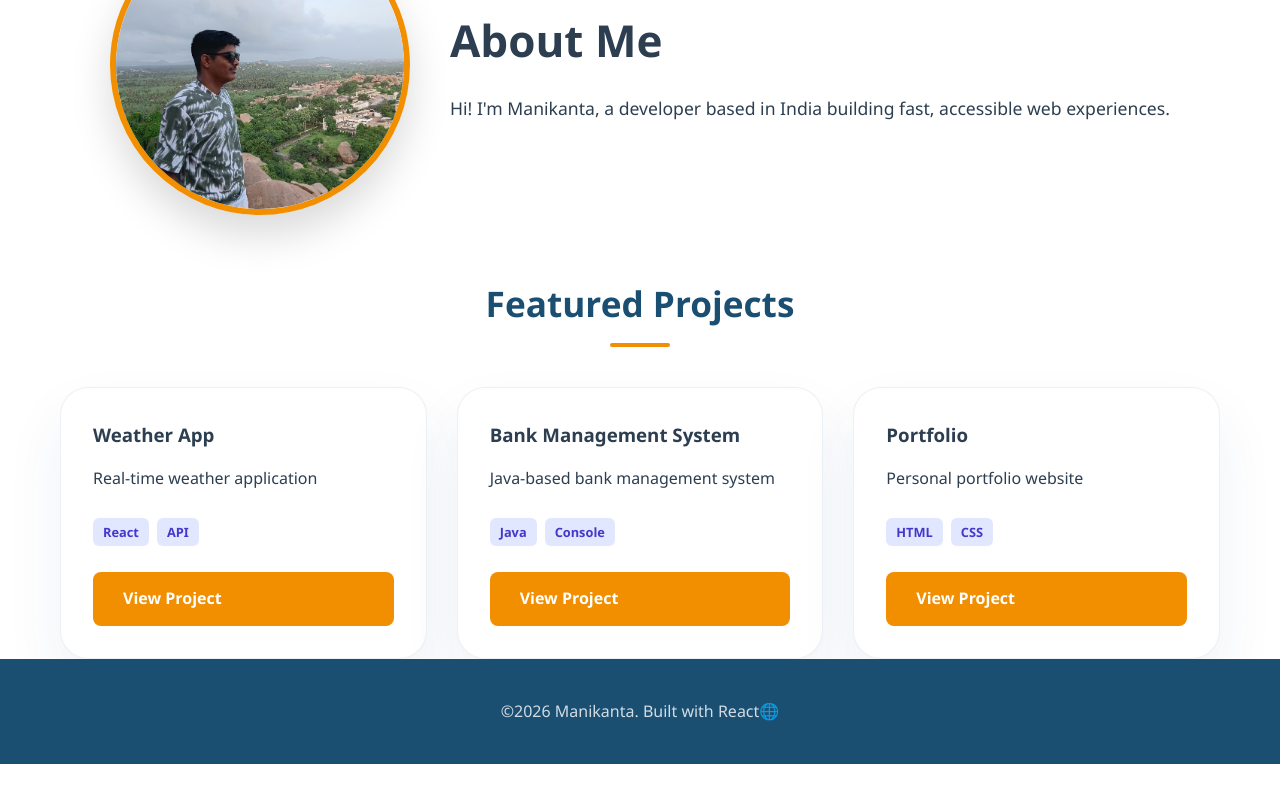
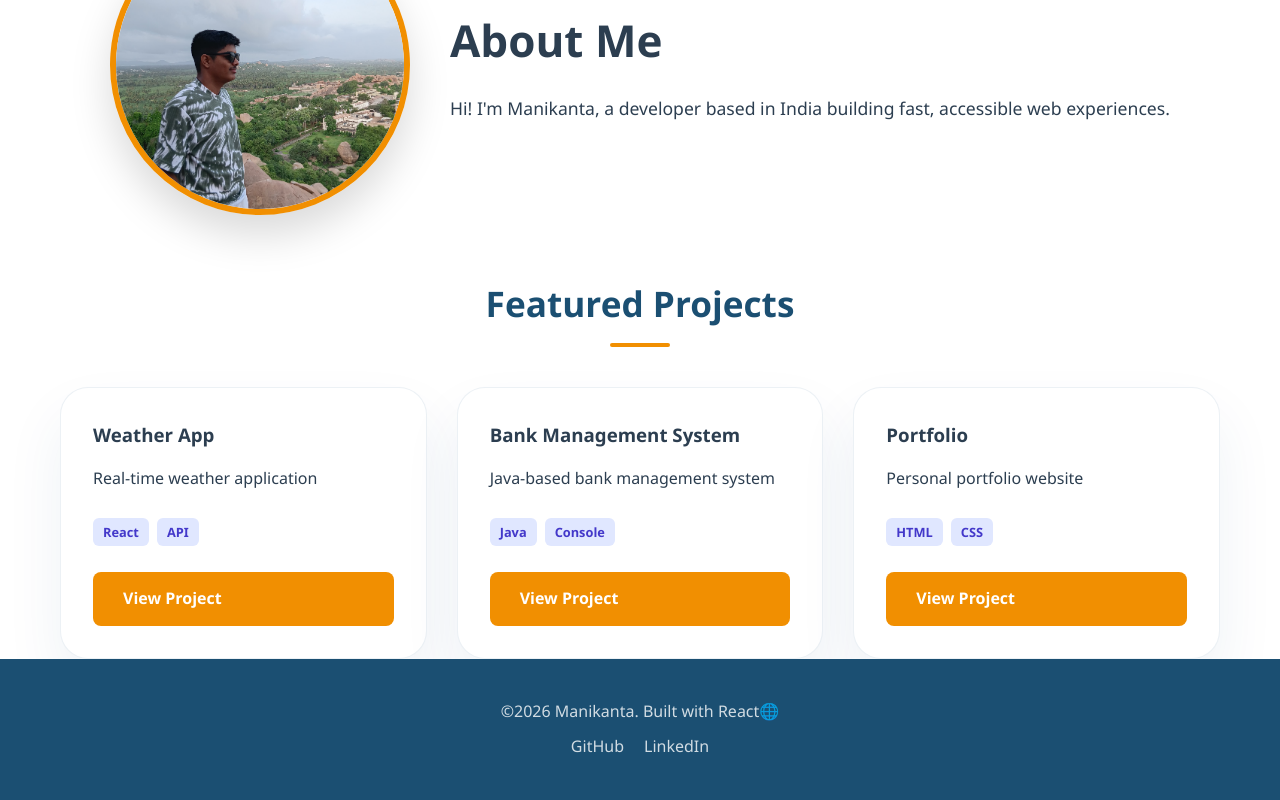
Before and after one commit to Manikantakardalli/React-portfolio, a React (Vite) app: page / in a window 1280 px wide. Shown: the part 710-1510 px from the top of the page. Before the commit the page ends 1474 px from the top, so only its background shows below. Built offline with nearby package versions, Linux system fonts and the light colour scheme.

Commit message:
Day15_Changes

```diff
--- a/src/components/Footer/Footer.css
+++ b/src/components/Footer/Footer.css
@@ -5,3 +5,18 @@
     text-align: center;
     padding: 40px 5%;
 }
+.social-links {
+    display: flex;
+    justify-content: center;
+    gap: 20px;
+    margin-top: 10px;
+}
+
+.social-links a {
+    text-decoration: none;
+    color: inherit;
+}
+
+.social-links a:hover {
+    text-decoration: underline;
+}
--- a/src/components/Footer/Footer.jsx
+++ b/src/components/Footer/Footer.jsx
@@ -2,12 +2,34 @@ import './Footer.css'
 
 function Footer(){
     const year = new Date().getFullYear();
+
     return(
         <footer className='site-footer'>
+
             <p>
-        &copy;{year} Manikanta. Built with React🌐
-    </p>
+                &copy;{year} Manikanta. Built with React🌐
+            </p>
+
+            <nav className="social-links" aria-label="Social links">
+                <a
+                    href="https://github.com/manikantakardalli"
+                    target="_blank"
+                    rel="noopener noreferrer"
+                >
+                    GitHub
+                </a>
+
+                <a
+                    href="https://www.linkedin.com/in/manikanta-kardalli-6a7165414/"
+                    target="_blank"
+                    rel="noopener noreferrer"
+                >
+                    LinkedIn
+                </a>
+            </nav>
+
         </footer>
     )
 }
-export default Footer; // We must export it so App.jsx can use it !
+
+export default Footer;
```
